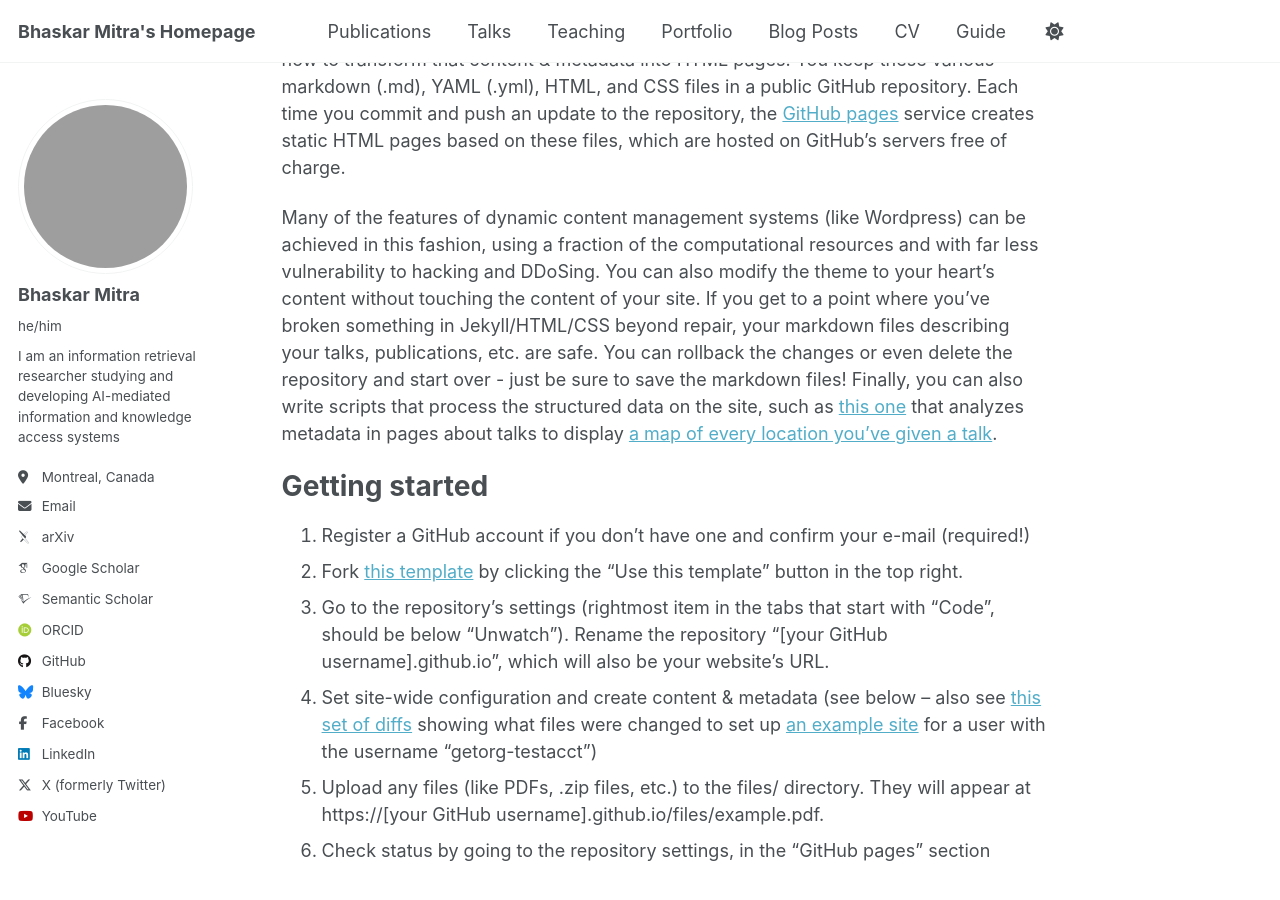
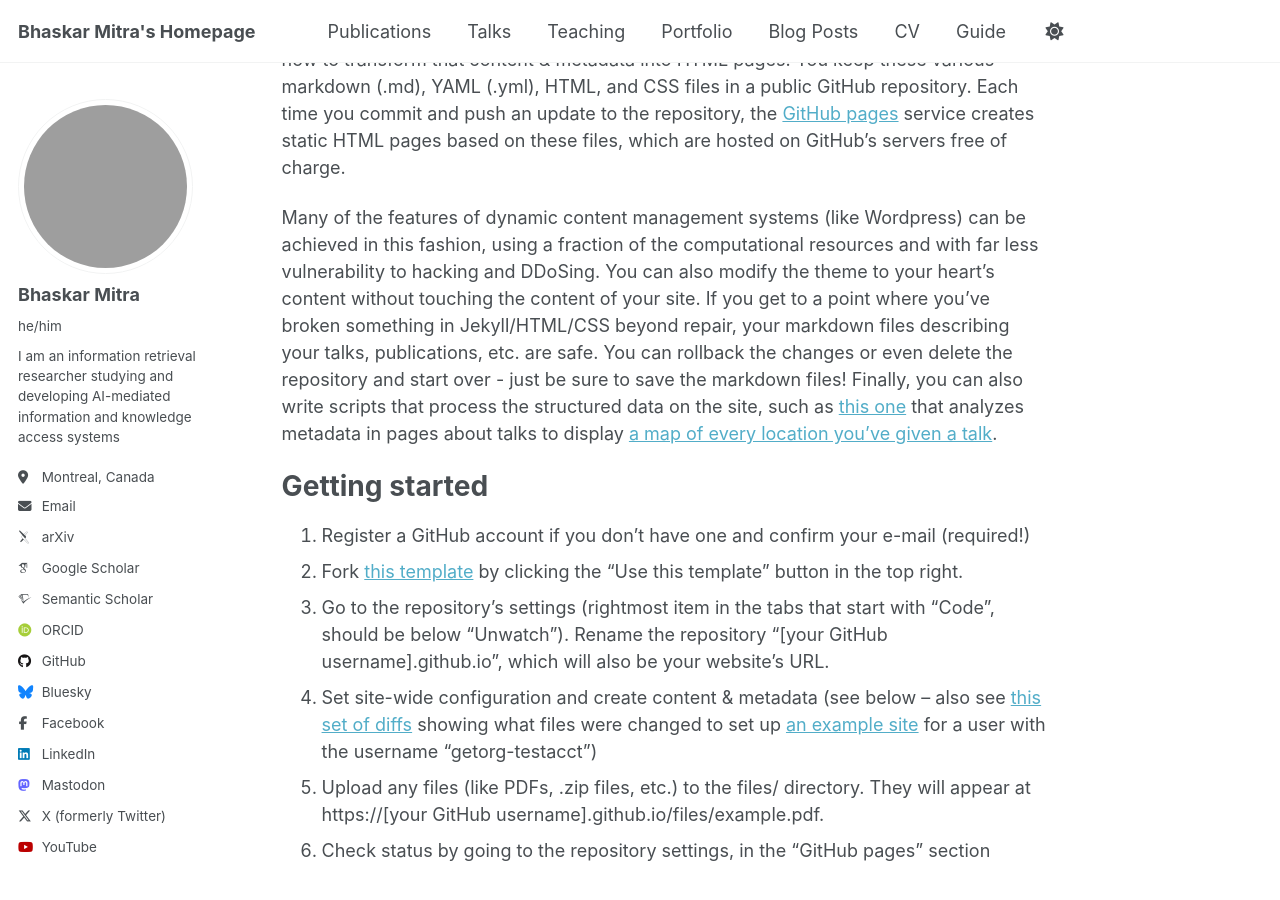
Before and after one commit to bhaskar-mitra/bhaskar-mitra.github.io, a Jekyll site: the page built from _pages/about.md, in a window 1280 px wide and 900 px high, scrolled down 519 px. Built offline with Jekyll 4.4.1, drawn with Linux system fonts in a browser that asks for light colours; some web fonts are replaced; grey boxes are pictures that could not be loaded.

Commit message:
Update _config.yml

```diff
--- a/_config.yml
+++ b/_config.yml
@@ -54,6 +54,7 @@ author:
   bluesky          : "bmitra.bsky.social" # Replace this with you Bluesky username
   linkedin         : "bhaskarmitra"
   twitter          : "UnderdogGeek"
+  mastodon         : "https://mastodon.social/@bmitra"
   facebook         : "UnderdogGeek"
   youtube          : "UnderdogGeek"
   flickr           : # Username
@@ -63,7 +64,6 @@ author:
   keybase          : # Username
   instagram        : # Username
   lastfm           : # Username
-  mastodon         : # URL
   medium           : # URL
   pinterest        : # Username
   soundcloud       : # Username
```
